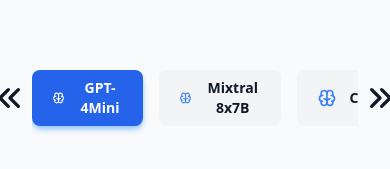
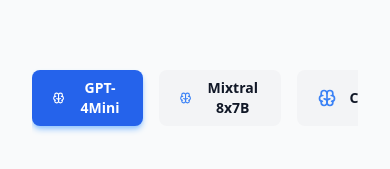
Before and after one commit to aymanbest/AISearchEngine, a React (Create React App) app: page / in a window 390 px wide. Shown: the part 283-452 px from the top of the page. Built offline with nearby package versions, Linux system fonts and the light colour scheme.

Commit message:
feat: hide scroll buttons in SearchBar on smaller screens for improved responsiveness

```diff
--- a/src/components/SearchBar.js
+++ b/src/components/SearchBar.js
@@ -137,7 +137,7 @@
     return (
         <div className="max-w-4xl mx-auto px-4 relative">
             <div className="relative w-full mb-8">
-                <button onClick={() => scrollModels('left')} className="absolute left-[-50px] top-1/2 transform -translate-y-1/2 z-10 p-2">
+                <button onClick={() => scrollModels('left')} className="absolute left-[-50px] top-1/2 transform -translate-y-1/2 z-10 p-2 hidden md:block">
                     <IconChevronsLeft size={40} />
                 </button>
                 <div className="flex gap-4 justify-start overflow-x-auto hide-scrollbar py-3" ref={modelsContainerRef}>
@@ -164,7 +164,7 @@
                         </button>
                     ))}
                 </div>
-                <button onClick={() => scrollModels('right')} className="absolute right-[-50px] top-1/2 transform -translate-y-1/2 z-10 p-2">
+                <button onClick={() => scrollModels('right')} className="absolute right-[-50px] top-1/2 transform -translate-y-1/2 z-10 p-2 hidden md:block">
                     <IconChevronsRight size={40} />
                 </button>
             </div>
```
